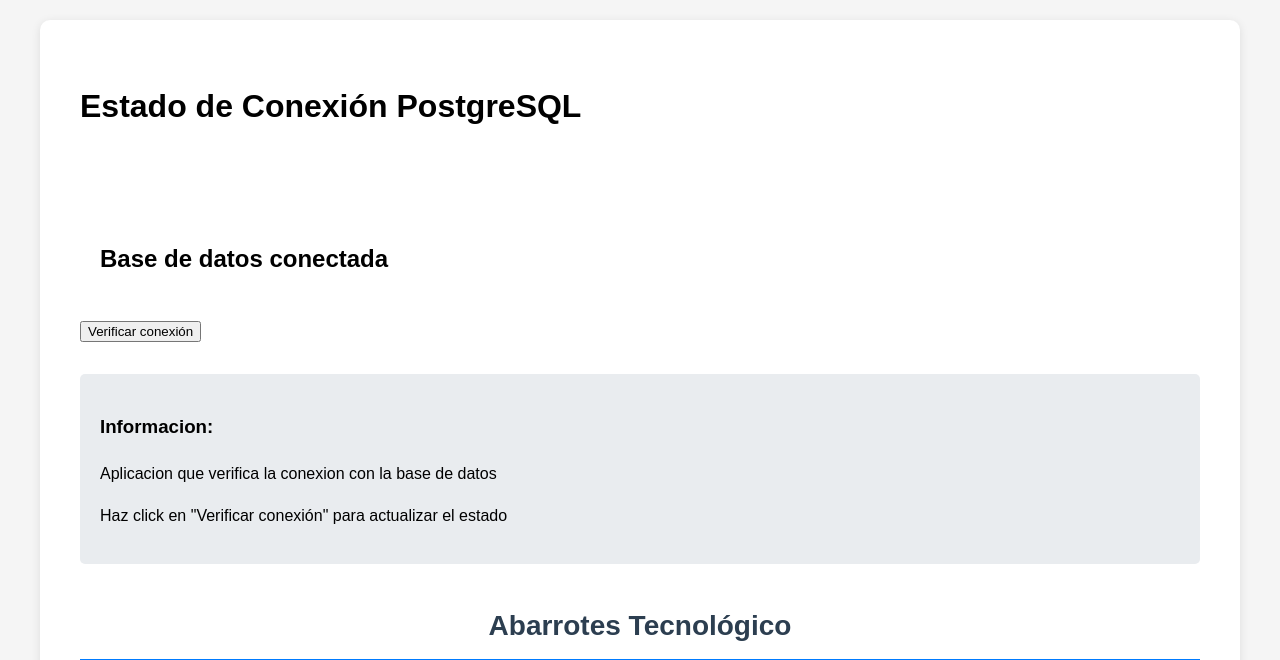
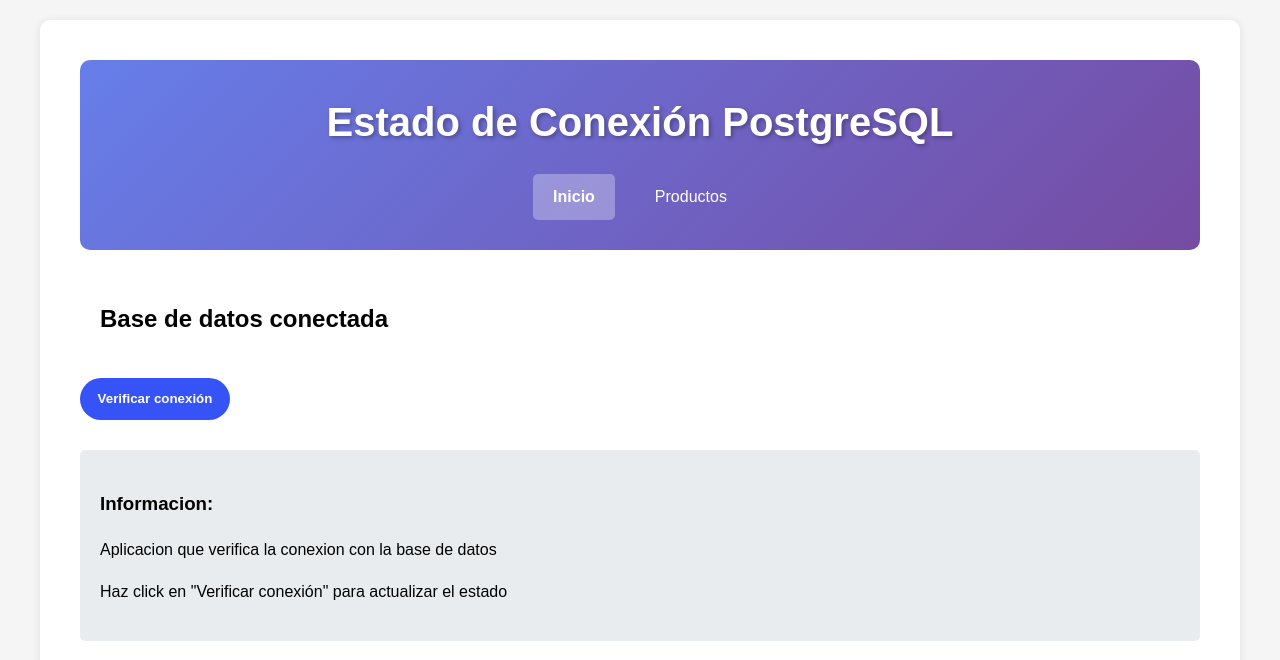
Before and after one commit to Amilcar136/CRUD-WebPage, a Flask app: page / in a window 1280 px wide. Shown: the top 660 px of the page. Run offline with Flask 3, Linux system fonts and the light colour scheme; data that the repository does not hold is empty; some libraries are stand-ins or nearby versions.

Commit message:
Actualizacion 3 de estilos

```diff
--- a/app/static/css/estilos.css
+++ b/app/static/css/estilos.css
@@ -36,15 +36,17 @@ body {
 }
 
 .refresh-btn {
-    background-color: #007bff;
+    font-weight: bold;
     color: white;
-    padding: 12px 24px;
+    border-radius: 2rem;
+    cursor: pointer;
+    width: 150px;
+    height: 42px;
     border: none;
-    border-radius: 5px;
-    font-size: 16px;
-    cursor: pointer;
-    margin-top: 20px;
-    transition: background-color 0.3s ease;
+    background-color: #3653f8;
+    display: flex;
+    justify-content: center;
+    align-items: center;
 }
 
 .refresh-btn:hover {
--- a/app/templates/index.html
+++ b/app/templates/index.html
@@ -9,18 +9,19 @@
 </head>
 <body>
     <div class="container">
-        <h1>Estado de Conexión PostgreSQL</h1>
-        <nav class="nav-menu">
-                <a href="index.html">Inicio</a>
-                <a href="formulario.html" class="active">Productos</a>
+        <header class="header">
+            <h1>Estado de Conexión PostgreSQL</h1>
+            <nav class="nav-menu">
+                    <a href="index.html" class="active">Inicio</a>
+                    <a href="formulario.html">Productos</a>
             </nav>
-
+        </header>
 
         <div class="status-message {{ status_class }}">
             {{ status_message}}
         </div>
 
-        <button class="refres-btn" onclick="window.location.reload()">
+        <button class="refresh-btn" onclick="window.location.reload()">
             Verificar conexión
         </button>
 
```
